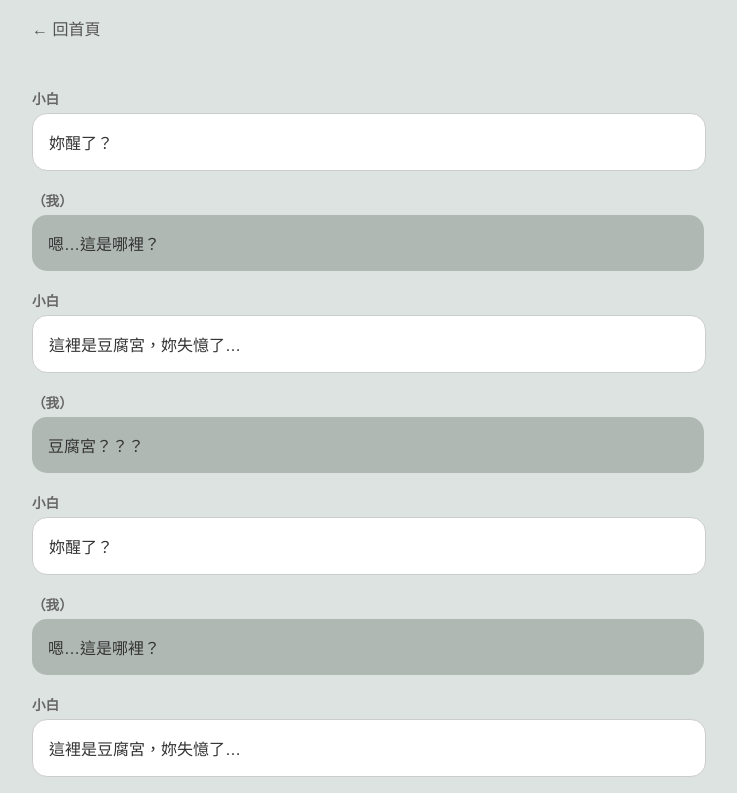
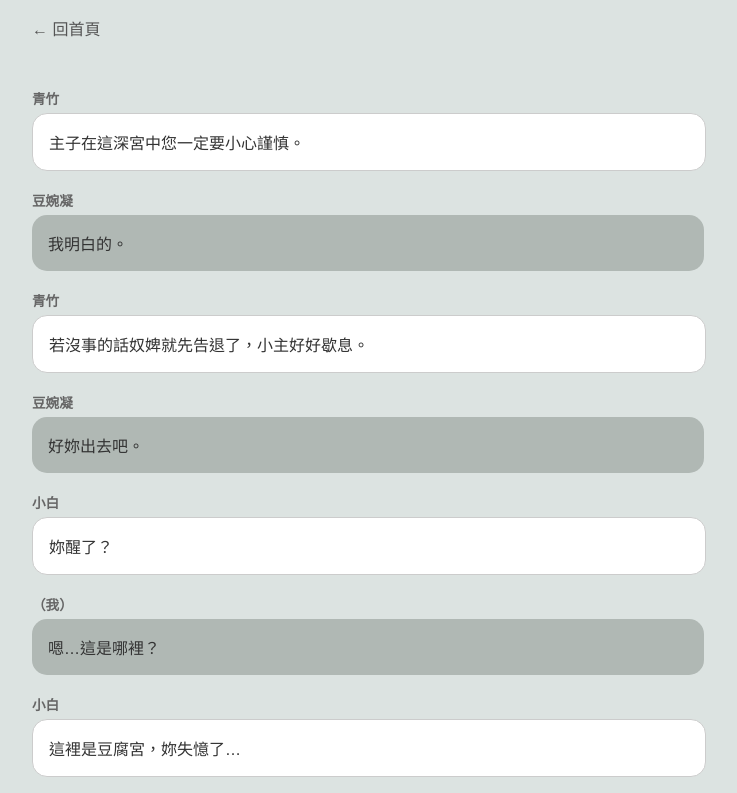
Before and after one commit to xijinping896464/xijinping896464.github.io, a plain HTML site: page story2.html in a window 1280 px wide. Shown: the top 793 px of the page, without its empty margins (208-945 px from the left). Drawn offline with Linux system fonts and the light colour scheme.

Commit message:
Update story2.html

```diff
--- a/story2.html
+++ b/story2.html
@@ -26,23 +26,23 @@
   <a class="back-link" href="index.html">← 回首頁</a>
   <div class="chat-container">
   <div>
-    <div class="speaker-name">小白</div>
-    <div class="chat-bubble chat-left">妳醒了？</div>
+    <div class="speaker-name">青竹</div>
+    <div class="chat-bubble chat-left">主子在這深宮中您一定要小心謹慎。</div>
   </div>
 
   <div>
-    <div class="speaker-name">（我）</div>
-    <div class="chat-bubble chat-right">嗯…這是哪裡？</div>
+    <div class="speaker-name">豆婉凝</div>
+    <div class="chat-bubble chat-right">我明白的。</div>
   </div>
 
   <div>
-    <div class="speaker-name">小白</div>
-    <div class="chat-bubble chat-left">這裡是豆腐宮，妳失憶了…</div>
+    <div class="speaker-name">青竹</div>
+    <div class="chat-bubble chat-left">若沒事的話奴婢就先告退了，小主好好歇息。</div>
   </div>
 
   <div>
-    <div class="speaker-name">（我）</div>
-    <div class="chat-bubble chat-right">豆腐宮？？？</div>
+    <div class="speaker-name">豆婉凝</div>
+    <div class="chat-bubble chat-right">好妳出去吧。</div>
   </div>
   <div>
     <div class="speaker-name">小白</div>
```
